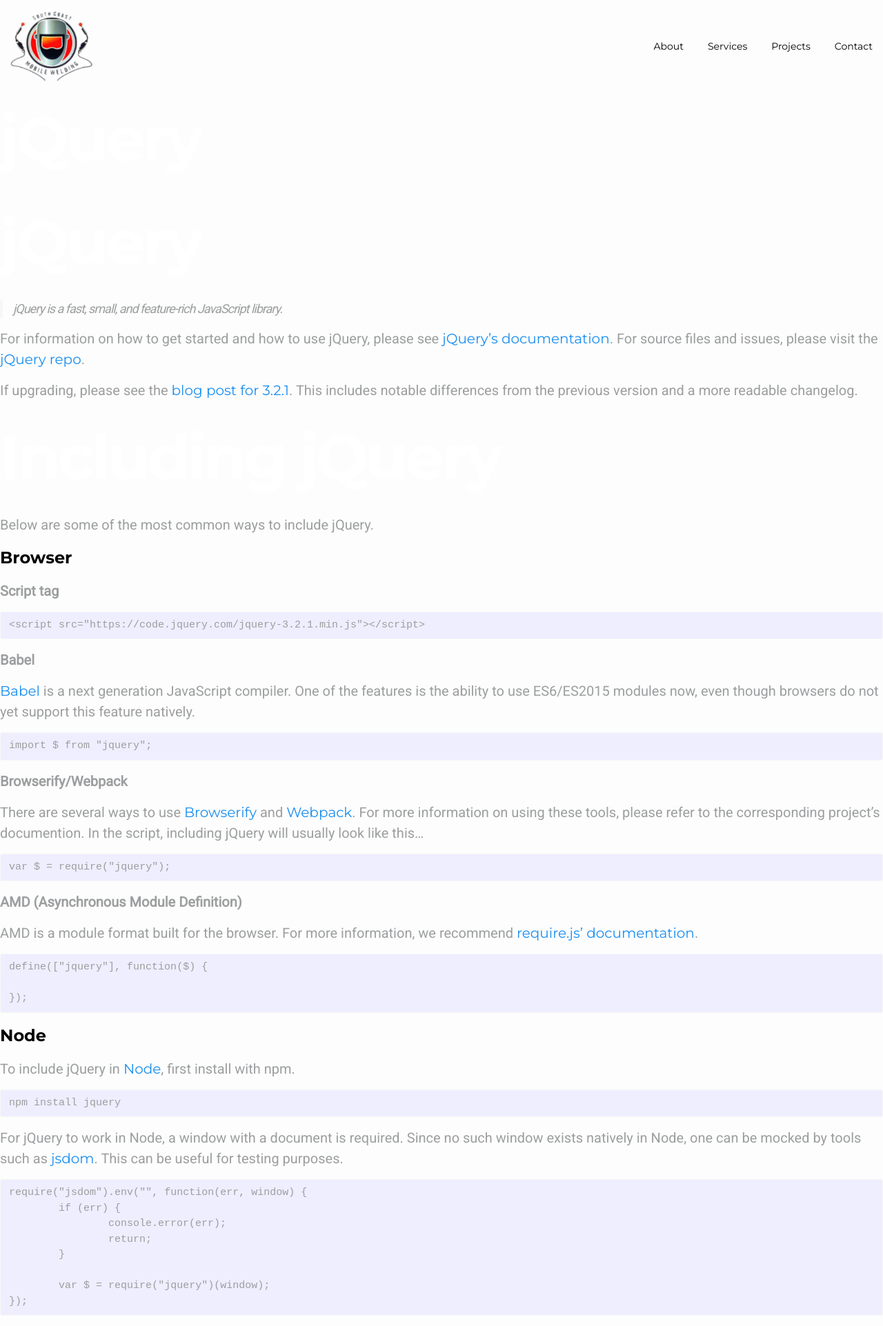
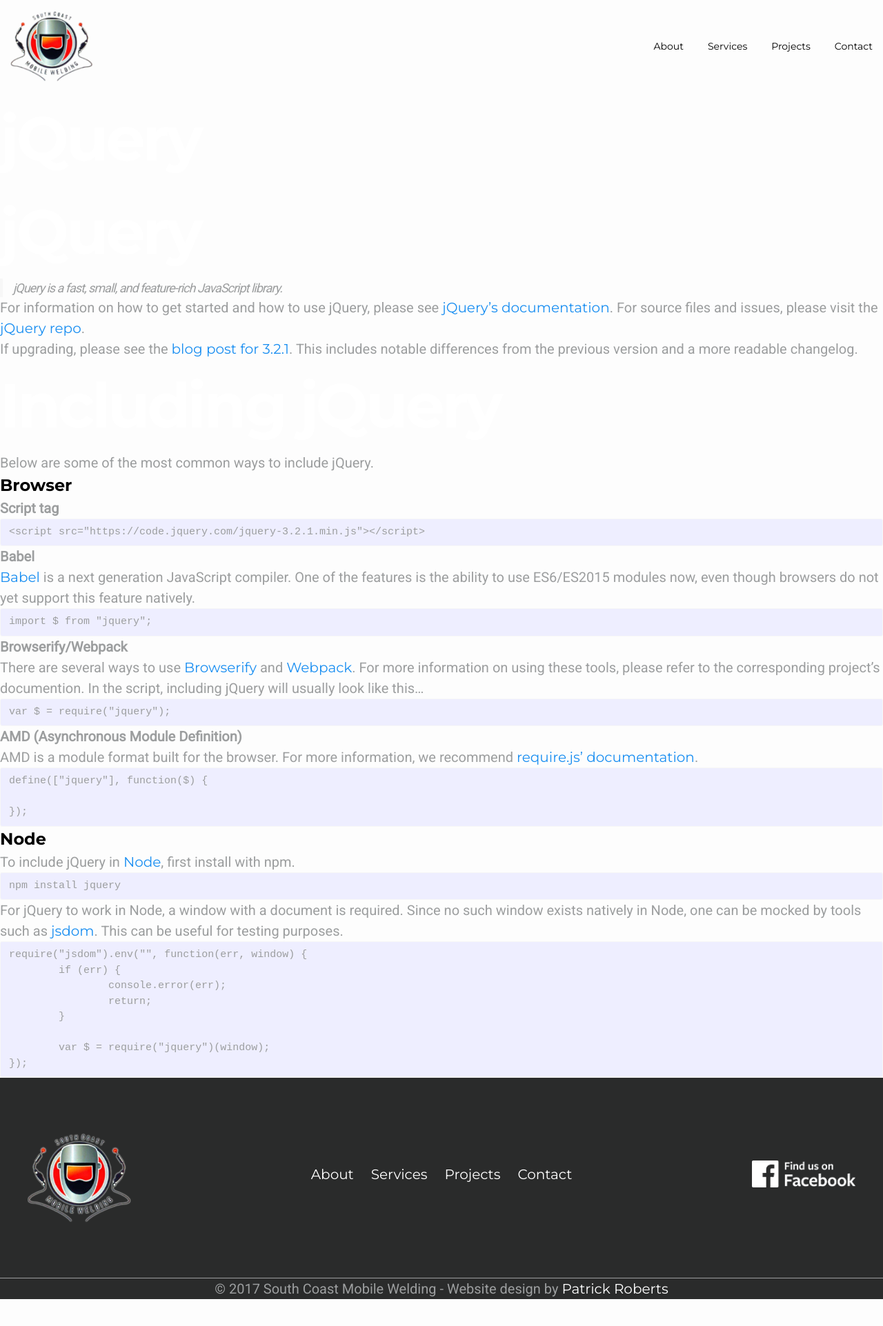
Before and after one commit to PatrickRoberts93/SCMW, a Jekyll site: the page built from bower_components/jquery/README.md, in a window 1280 px wide. Shown: the whole page at 69% size. Built offline with Jekyll 4.4.1, drawn with Linux system fonts in a browser that asks for light colours; our own code applies the rules of GitHub Pages for plain Markdown files; after the commit the page ends 1884 px from its top, so only the background shows below that.

Commit message:
resolves issue #6 footer

```diff
--- a/_includes/footer.html
+++ b/_includes/footer.html
@@ -1,9 +1,30 @@
-<footer class="site-footer">
+<div class="footer">
 
-  <div class="wrapper">
+  <div class="footer__container">
 
+    <div class="footer__logo">
 
+    <a href="{{ " /index " | prepend: site.baseurl }}"><img src="/img/logo.png" alt="South Coast Mobile Welding" class="logo"></a>
 
   </div>
 
-</footer>
+  <div class="footer__menu">
+    <ul>
+        <li><a href="{{ " /about " | prepend: site.baseurl }}">About</a></li>
+        <li><a href="{{ " /services " | prepend: site.baseurl }}">Services</a></li>
+        <li><a href="{{ " /projects " | prepend: site.baseurl }}">Projects</a></li>
+        <li><a href="{{ " /contact " | prepend: site.baseurl }}">Contact</a></li>
+    </ul>
+  </div>
+
+  <div class="facebook">
+    <a href="https://www.facebook.com/South-Coast-Mobile-Welding-1637032993227862/"><img src="/img/find-us-on-facebook.png"></a>
+  </div>
+
+  </div>
+
+</div>
+
+<div class="copyright">
+  <p>&copy 2017 South Coast Mobile Welding - Website design by <a href="http://patrickroberts.io">Patrick Roberts</a></p>
+</div>
--- a/_sass/base/_base.scss
+++ b/_sass/base/_base.scss
@@ -47,19 +47,6 @@
 }
 
 
-
-/**
- * Set `margin-bottom` to maintain vertical rhythm
- */
-h1, h2, h3, h4, h5, h6,
-p, blockquote, pre,
-ul, ol, dl, figure,
-%vertical-rhythm {
-    margin-bottom: $spacing-unit / 2;
-}
-
-
-
 /**
  * Images
  */
@@ -86,9 +73,6 @@
 /**
  * Lists
  */
-ul, ol {
-    margin-left: $spacing-unit;
-}
 
 li {
     > ul,
--- /dev/null
+++ b/_sass/layouts/_footer.scss
@@ -0,0 +1,108 @@
+.footer {
+    background: $grey-color-dark;
+    border-bottom: 1px solid $grey-color;
+    overflow: hidden;
+}
+
+.footer__container {
+    max-width: 1400px;
+    margin: 0 auto;
+    padding: 4em 2em;
+    overflow: hidden;
+}
+
+.footer__logo {
+    width: 20%;
+    float: left;
+    display: inline-block;
+
+    img {
+        max-width: 150px;
+    }
+}
+
+.footer__menu {
+    width: 60%;
+    display: inline-block;
+    float: left;
+
+    ul {
+        list-style: none;
+        text-align: center;
+        padding: 45px 0;
+
+        li {
+            display: inline;
+            margin: 0 10px;
+        }
+
+        li a {
+            color: #FFF;
+            padding: 0 0 10px;
+
+            &:hover {
+                border-bottom: 3px solid $brand-color;
+            }
+        }
+    }
+}
+
+.facebook {
+    display: inline-block;
+    width: 20%;
+    float: left;
+
+    img {
+        max-width: 150px;
+        float: right;
+        padding: 40px 0 0;
+    }
+}
+
+.copyright {
+    text-align: center;
+    background: $grey-color-dark;
+
+    a {
+        color: #FFF;
+    }
+}
+
+////////////////RESPONSIVE//////////////////
+
+@media only screen and (max-width: 860px) {
+    .footer__logo {
+        float: none;
+        width: 100%;
+
+        img {
+            margin: 0 auto;
+            display: block;
+        }
+    }
+
+    .footer__menu {
+        float: none;
+        display: block;
+        padding: 0;
+        margin: 0 auto;
+
+        ul li {
+            display: block;
+            padding: 0 0 10px;
+        }
+    }
+
+    .facebook {
+        display: block;
+        width: 100%;
+        float: none;
+
+        img {
+            display: block;
+            float: none;
+            margin: 0 auto;
+            padding: 0;
+        }
+    }
+}
--- a/_sass/layouts/_projects.scss
+++ b/_sass/layouts/_projects.scss
@@ -1,5 +1,6 @@
 .projects {
   padding: 5em 0;
+  overflow: hidden;
 
   h2 {
     width: 100%;
--- a/css/main.scss
+++ b/css/main.scss
@@ -21,7 +21,7 @@
 
 $grey-color:       #9c9e9f;
 $grey-color-light: lighten($grey-color, 35%);
-$grey-color-dark:  darken($grey-color, 25%);
+$grey-color-dark:  darken($grey-color, 45%);
 
 
 
@@ -35,5 +35,6 @@
         "layouts/navbar",
         "layouts/services",
         "layouts/projects",
+        "layouts/footer",
         "pages/index"
 ;
```
Also changed, not shown: img/find-us-on-facebook.png (added).
